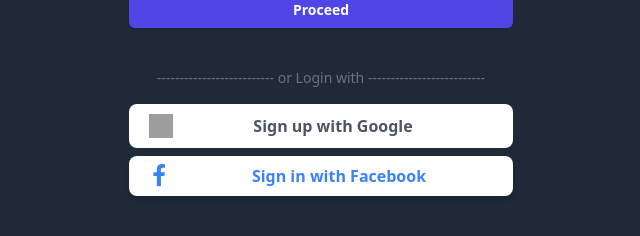
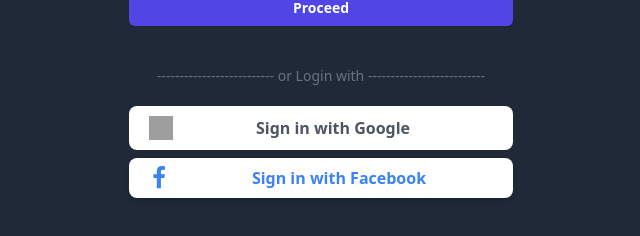
Before and after one commit to Cresswell-0301/FYP, a Next.js app: page / in a window 1280 px wide. Shown: the part 484-720 px from the top of the page, without its empty margins (319-959 px from the left). Built offline with nearby package versions, Linux system fonts and the light colour scheme; grey boxes are pictures that could not be loaded.

Commit message:
screen 缩小 也准确了

```diff
--- a/pages/index.js
+++ b/pages/index.js
@@ -66,11 +66,11 @@
           </div>
         </form>
 
-        <p className="mt-10 text-center text-sm text-gray-500 pb-4">
+        <p className="mt-10 text-center text-sm text-gray-500 pb-5">
           --------------------------<span className="text-gray-450"> or Login with </span>--------------------------
         </p>
 
-        <div class="px-6 sm:px-0 max-w-sm">
+        <div class="px-6 sm:px-0">
           <button type="button"
           className="text-gray-600
            font-semibold
@@ -92,18 +92,20 @@
            dark:focus:ring-[#4285F4]/55
            mr-2 mb-2">
            <img class="w-6 h-6" src="https://www.svgrepo.com/show/475656/google-color.svg" loading="lazy" alt="google logo"/>
-           Sign up with Google
+           Sign in with Google
            <span></span>
           </button>
         </div>
 
-        <button type="button" class="py-2 px-4 max-w-md flex justify-between items-center bg-white hover:bg-slate-300 hover:text-blue-800 focus:ring-blue-400 focus:ring-offset-blue-200 text-blue-500 w-full transition ease-in duration-200 text-center text-base font-semibold shadow-md focus:outline-none focus:ring-2 focus:ring-offset-2 rounded-lg">
+        <div class="px-6 sm:px-0">
+          <button type="button" class="py-2 px-4 flex w-full justify-between items-center bg-white hover:bg-slate-300 hover:text-blue-800 focus:ring-blue-400 focus:ring-offset-blue-200 text-blue-500 transition ease-in duration-200 text-center text-base font-semibold shadow-md focus:outline-none focus:ring-2 focus:ring-offset-2 rounded-lg">
             <svg fill="currentColor" className="mr-2 w-7 h-6" viewBox="0 0 1792 1792" xmlns="http://www.w3.org/2000/svg">
               <path d="M1343 12v264h-157q-86 0-116 36t-30 108v189h293l-39 296h-254v759h-306v-759h-255v-296h255v-218q0-186 104-288.5t277-102.5q147 0 228 12z"></path>
             </svg>
             Sign in with Facebook
             <span></span>
           </button>
+        </div>
 
       </div>
     </div>
```
Lines whose indentation alone changed are shown as unchanged.
